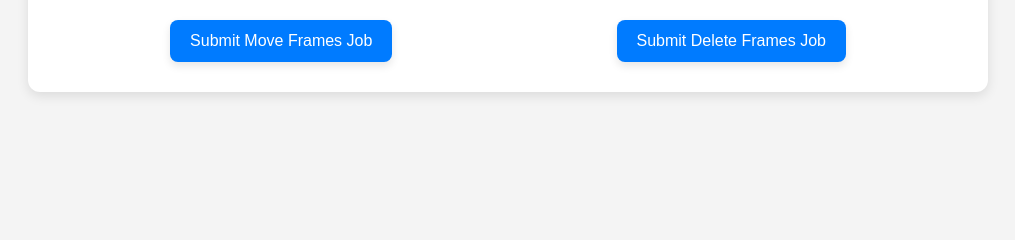
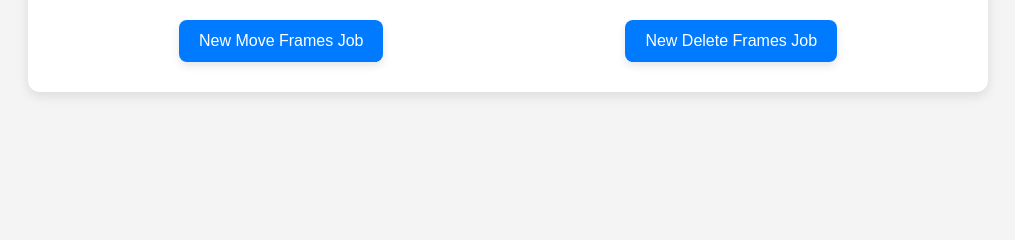
Before and after one commit to RotemYakir/Data-Jobs-API, a Flask app: page / in a window 1280 px wide. Shown: the part 195-435 px from the top of the page, without its empty margins (132-1147 px from the left). Run offline with Flask 3, Linux system fonts and the light colour scheme; data that the repository does not hold is empty.

Commit message:
changed button title

```diff
--- a/data_jobs/templates/main_page.html
+++ b/data_jobs/templates/main_page.html
@@ -129,10 +129,10 @@
     </table>
     <div class="button-group">
         <a href="/move-frames-form">
-            <button>Submit Move Frames Job</button>
+            <button>New Move Frames Job</button>
         </a>
         <a href="/delete-frames-form">
-            <button>Submit Delete Frames Job</button>
+            <button>New Delete Frames Job</button>
         </a>
     </div>
 </div>
```
